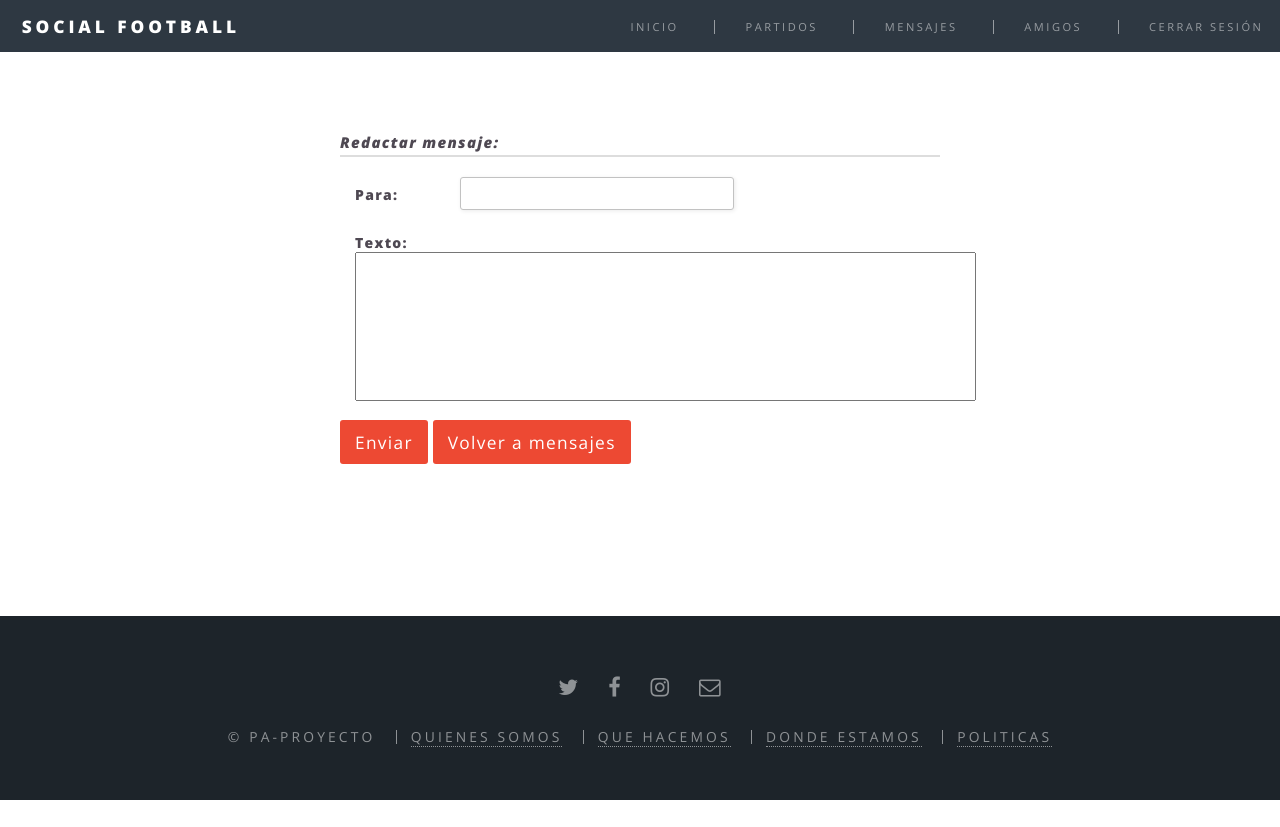
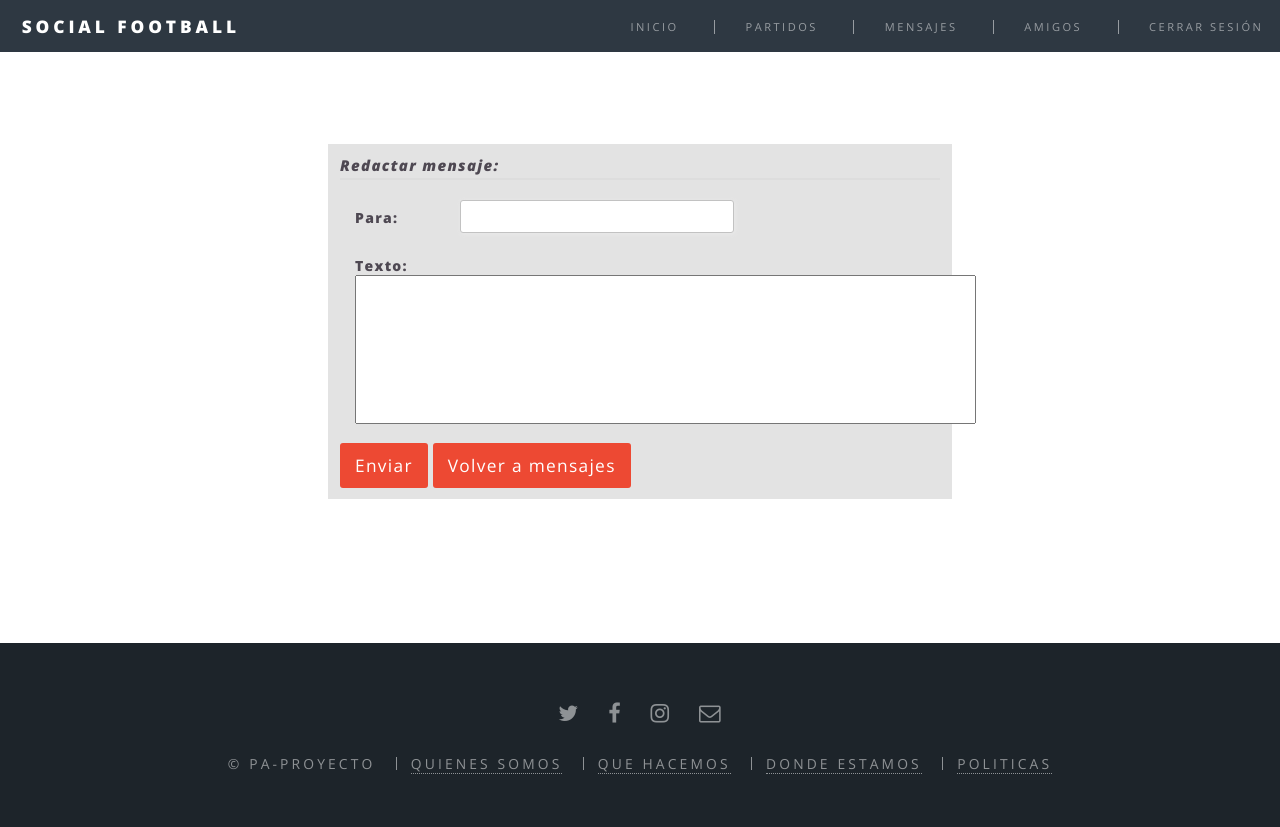
Before and after one commit to agarpac/pa-proyecto-2016, a PHP site: page /redactarMensaje.php in a window 1280 px wide. Before the commit the page ends 800 px from the top, so only its background shows below. Run offline with PHP 8.4, Linux system fonts and the light colour scheme; the visitor is signed in with stand-in values (Sample User, id 1); data comes from the database, SQL or seed files in the repository; some libraries are stand-ins or nearby versions.

Commit message:
añadiendo estilo mensajes

```diff
--- a/nbproject/private/private.xml
+++ b/nbproject/private/private.xml
@@ -3,6 +3,7 @@
     <editor-bookmarks xmlns="http://www.netbeans.org/ns/editor-bookmarks/2" lastBookmarkId="0"/>
     <open-files xmlns="http://www.netbeans.org/ns/projectui-open-files/2">
         <group>
+            <file>file:/C:/xampp/htdocs/pa-proyecto-2016/login.php</file>
             <file>file:/C:/xampp/htdocs/pa-proyecto-2016/css/estilos.css</file>
         </group>
     </open-files>
--- a/redactarMensaje.php
+++ b/redactarMensaje.php
@@ -26,7 +26,7 @@ if (isset($_SESSION['usuario_logueado']) && $_SESSION['usuario_logueado']) {
         header("Location: mensajes.php");
     }
     ?>
-    <section class="generico">
+    <section class="bodyRegistro generico">
         <div class="form-style">
             <div class="form-style-heading">Redactar mensaje:</div>
 
--- a/responderMensaje.php
+++ b/responderMensaje.php
@@ -16,7 +16,7 @@ if (isset($_SESSION['usuario_logueado']) && $_SESSION['usuario_logueado']) {
         header("location: mensajes.php");
     }
     ?>
-    <section class="generico">
+    <section class="bodyRegistro generico">
         <div class="form-style">
             <div class="form-style-heading">Respondiendo al mensaje:</div>
             <form action="#" method="post">
```
